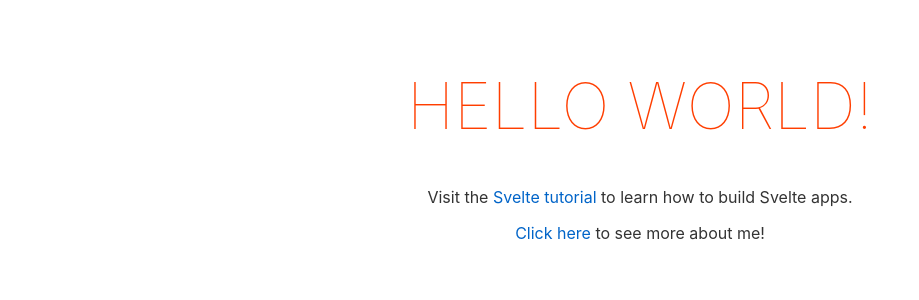
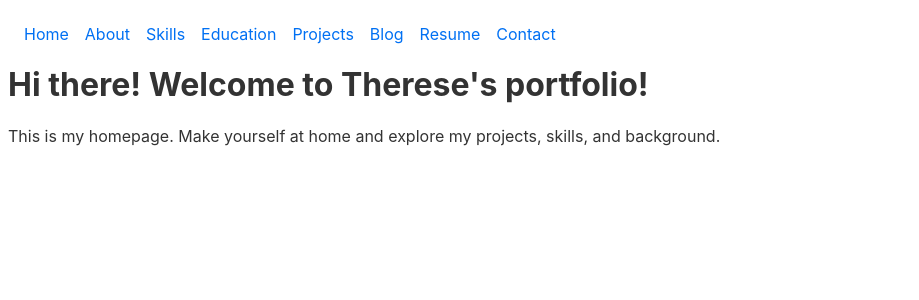
Before and after one commit to ThereseGoshen/ThereseGoshen.github.io, a Svelte app: page / in a window 1280 px wide. Shown: the top 300 px of the page, without its empty margins (0-919 px from the left). Built offline with nearby package versions, Linux system fonts and the light colour scheme.

Commit message:
added pages, route, and nav for the following pages: About, Blog, Contact, Education, Home, and Projects

```diff
--- a/package.json
+++ b/package.json
@@ -22,6 +22,7 @@
   },
   "dependencies": {
     "sirv-cli": "^2.0.0",
-    "svelte-router": "^3.0.0-alpha.2"
+    "svelte-router": "^3.0.0-alpha.2",
+    "svelte-spa-router": "^4.0.1"
   }
 }
--- a/src/App.svelte
+++ b/src/App.svelte
@@ -1,31 +1,59 @@
 <script>
 	export let name;
+	import Router from "svelte-spa-router";
+
+	//importing the pages
+	import Home from "./pages/Home.svelte";
+	import About from "./pages/About.svelte";
+	import Contact from "./pages/Contact.svelte";
+	import Skills from "./pages/Skills.svelte";
+	import Resume from "./pages/Resume.svelte";
+	import Projects from "./pages/Projects.svelte";
+	import Blog from "./pages/Blog.svelte";
+	import Education from "./pages/Education.svelte";
+
+	//routes
+	const routes = {
+		"/": Home,
+		"/about": About,
+		"/contact": Contact,
+		"/skills": Skills,
+		"/education": Education,
+		"/resume": Resume,
+		"/projects": Projects,
+		"/blog": Blog,
+	};
 </script>
 
+<nav>
+
+	<a href="#/">Home</a>
+	<a href="#/about">About</a>
+	<a href="#/skills">Skills</a>
+	<a href="#/education">Education</a>
+	<a href="#/projects">Projects</a>
+  	<a href="#/blog">Blog</a>
+  	<a href="#/resume">Resume</a>
+  	<a href="#/contact">Contact</a>
+
+</nav>
 <main>
-	<h1>Hello {name}!</h1>
-	<p>Visit the <a href="https://svelte.dev/tutorial">Svelte tutorial</a> to learn how to build Svelte apps.</p>
-	<p><a href="/about">Click here</a> to see more about me!</p>
+	<Router {routes} />
 </main>
 
 <style>
-	main {
-		text-align: center;
-		padding: 1em;
-		max-width: 240px;
-		margin: 0 auto;
+	/* Navbar styling */
+	nav {
+		display: flex; /* this displays pages horizontally*/
+		gap: 1rem; /*spacing between links, size of font*/
+		margin: 1rem; /*pushes navbar away from edges by size of font*/
+	}
+	a {
+		text-decoration: none; /* removing the underline from links*/
+		color: #0070f3;
+	}
+	a:hover {
+		text-decoration: underline; /*hover gives underline*/
 	}
 
-	h1 {
-		color: #ff3e00;
-		text-transform: uppercase;
-		font-size: 4em;
-		font-weight: 100;
-	}
-
-	@media (min-width: 640px) {
-		main {
-			max-width: none;
-		}
-	}
 </style>
--- /dev/null
+++ b/src/pages/Home.svelte
@@ -0,0 +1,6 @@
+<script>
+    export let name = "Therese";
+</script>
+
+<h1> Hi there! Welcome to {name}'s portfolio!</h1>
+<p> This is my homepage. Make yourself at home and explore my projects, skills, and background. </p>
```
Also changed, not shown: src/pages/About.svelte (added), src/pages/Blog.svelte (added), src/pages/Contact.svelte (added), src/pages/Education.svelte (added), src/pages/Projects.svelte (added), src/pages/Skills.svelte (added), 1 other file (tests, documents, lock files or other folders).
